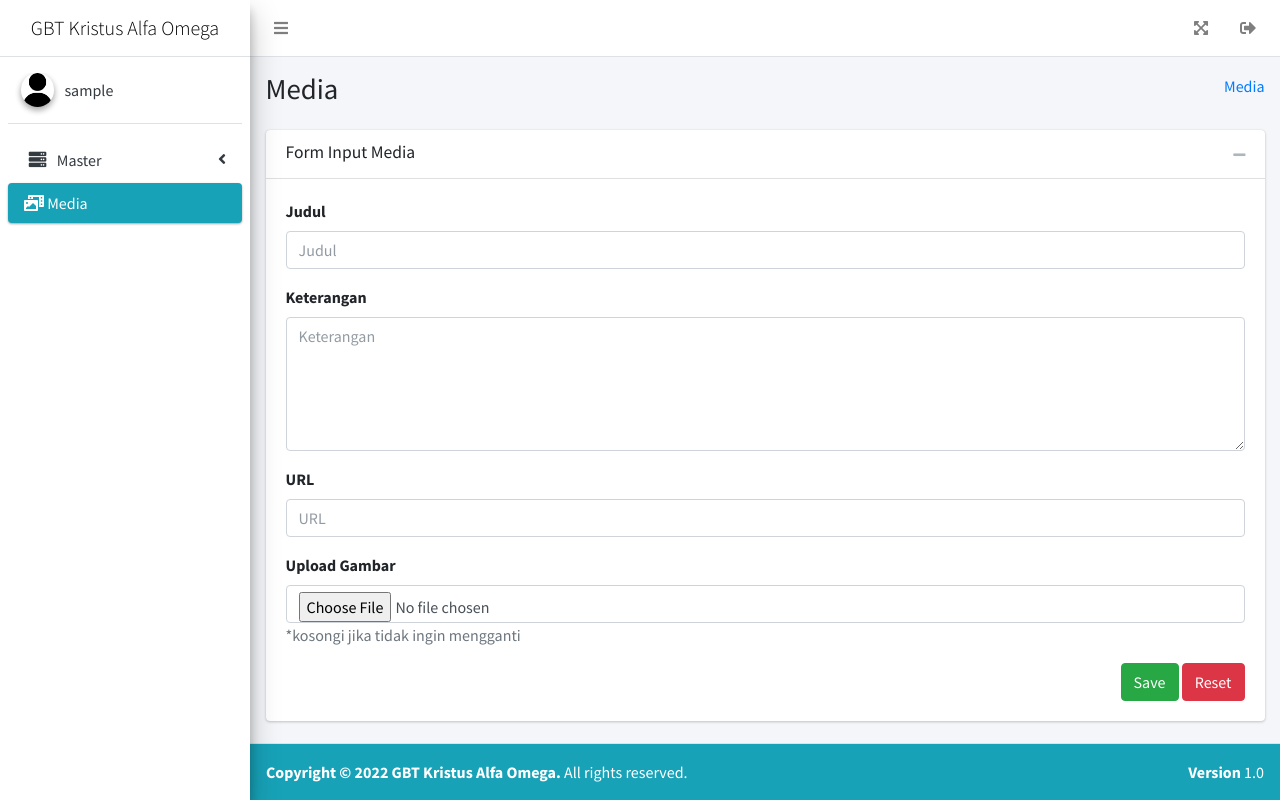
After one commit to thinkerdust/api-gereja, a CodeIgniter app: page /database/master/form_media in a window 1280 px wide. The commit adds this page. Run offline with CodeIgniter, Linux system fonts and the light colour scheme; the visitor is signed in with stand-in values (Sample User, id 1); tables that the repository leaves empty or names only in its code hold one stand-in row (values such as "Sample post"); some libraries are stand-ins or nearby versions.

Commit message:
Master - Media

```diff
--- a/application/controllers/Master.php
+++ b/application/controllers/Master.php
@@ -68,6 +68,7 @@ class Master extends CI_Controller {
 
 	public function store_jemaat()
 	{
+		$cond = [];
 		$nij = $this->input->post('nij');
 		$nama = $this->input->post('nama');
 		$no_telp = $this->input->post('no_telp');
@@ -82,7 +83,13 @@ class Master extends CI_Controller {
 			'user_level' => $user_level,
 		);
 
-		$cek = $this->Main_Model->view_by_id('jemaat', ['no_telp' => $no_telp]);
+		$cond['no_telp'] = $no_telp;
+		$cond['flag'] = 1;
+		if(!empty($nij)) {
+			$cond['nij != '] = $nij;
+		}
+
+		$cek = $this->Main_Model->view_by_id('jemaat', $cond);
 
 		if(empty($cek)) {
 			if(!empty($nij))
@@ -114,7 +121,7 @@ class Master extends CI_Controller {
 				              </button>
 				            </div>';
 	  			$this->session->set_flashdata('alert', $alert);
-	  			redirect(base_url('master/form_jemaat'));
+	  			redirect(base_url('master/form_jemaat/'.$nij));
 		    }
 		}else{
 			$alert = '<div class="alert alert-danger alert-dismissible fade show" role="alert">
@@ -124,7 +131,7 @@ class Master extends CI_Controller {
 				              </button>
 				            </div>';
 	  			$this->session->set_flashdata('alert', $alert);
-	  			redirect(base_url('master/form_jemaat'));
+	  			redirect(base_url('master/form_jemaat/'.$nij));
 		}
 
 	}
@@ -435,4 +442,151 @@ class Master extends CI_Controller {
 		$this->session->set_flashdata('alert', $alert);
     	redirect(base_url('master/berita'), 'refresh');
 	}
+
+	public function media()
+	{
+		$sidebar['sidebar'] = 'media';
+		$foot['js'] = 'master/media';
+
+		$data['alert'] = $this->session->flashdata('alert');
+		$data['data'] = '';
+
+		$this->load->view('template/header');
+		$this->load->view('template/sidebar', $sidebar);
+		$this->load->view('master/media', $data);
+		$this->load->view('template/footer', $foot);
+	}
+
+	public function ajax_data_media()
+	{
+		if($this->input->is_ajax_request()){
+			$arr = [];
+            $no = 1;
+            $data = $this->Main_Model->view_by_id('media', ['flag' => 1], 'result');
+            if(!empty($data)){
+            	foreach($data as $row => $val){
+            		$action = '<a href="'.base_url().'master/form_media/'.$val->id.'" class="btn btn-warning">Edit</a>
+                        <a href="'.base_url().'master/delete_media/'.$val->id.'" class="btn btn-danger">Hapus</a>';
+
+                    $keterangan = $val->keterangan;
+                    if(strlen($keterangan) > 100){
+                    	$keterangan = substr($val->keterangan, 0, 100).' ... ';
+                    }
+
+            		$arr[$row] = array(
+                        $no++,
+                        '<img src="'.base_url().'assets/upload/images/'.$val->image.'" class="img-fluid" style="width:100px;height:100px">',
+                        $val->judul,
+                        $keterangan,
+                        '<a target="_blank" href="'.$val->link.'">link</a>',
+                        $action
+                    );
+            	}
+            }
+            $respon = array('data' => $arr);
+            echo json_encode($respon);
+		}else{
+			show_404();
+		}
+	}
+
+	public function form_media($id = '')
+	{
+		$sidebar['sidebar'] = 'media';
+		$foot['js'] = '';
+
+		$data['data'] = $this->Main_Model->view_by_id('media', ['id'=>$id]);
+		$data['alert'] = $this->session->flashdata('alert');
+
+		$this->load->view('template/header');
+		$this->load->view('template/sidebar', $sidebar);
+		$this->load->view('master/form_media', $data);
+		$this->load->view('template/footer', $foot);
+	}
+
+	public function store_media()
+	{
+		$id = $this->input->post('id');
+		$judul = $this->input->post('judul');
+		$keterangan = $this->input->post('keterangan');
+		$link = $this->input->post('link');
+
+		$data = array(
+			'judul' => $judul,
+			'keterangan' => $keterangan,
+			'link' => $link,
+		);
+
+		// upload gambar
+		$image = $_FILES["gambar"]["name"];
+		$filename = '';
+
+		if(!empty($image)) {
+			$str_file = str_replace(' ', '', $image);
+			$filename = date('YmdHis').$str_file;
+
+		    $config['upload_path']          = './assets/upload/images/';
+		    $config['allowed_types']        = '*';
+		    $config['file_name']            = $filename;
+		    $config['max_size']             = 0;
+
+		    $this->upload->initialize($config);
+
+		    if ($this->upload->do_upload('gambar')) {
+		        $filename = $this->upload->data("file_name");
+		    }
+
+		    $data['image'] = $filename;
+		}
+
+		if(!empty($id))
+	    {
+	    	$data['update_by'] = $this->session->userdata('username');
+            $data['update_at'] = date('Y-m-d H-i-s');
+	    	$save = $this->Main_Model->process_data('media', $data, ['id' => $id]);
+	    }else{
+	    	$data['insert_by'] = $this->session->userdata('username');
+            $data['insert_at'] = date('Y-m-d H-i-s');
+	    	$save = $this->Main_Model->process_data('media', $data);
+	    }
+
+	    if($save){
+	    	$alert = '<div class="alert alert-success alert-dismissible fade show" role="alert">
+			              <strong>Sukses!</strong> Data berhasil tersimpan.
+			              <button type="button" class="close" data-dismiss="alert" aria-label="Close">
+			                <span aria-hidden="true">&times;</span>
+			              </button>
+			            </div>';
+  			$this->session->set_flashdata('alert', $alert);
+	    	redirect(base_url('master/media'), 'refresh');
+	    }else{
+	    	$alert = '<div class="alert alert-danger alert-dismissible fade show" role="alert">
+			              <strong>Error!</strong> Data gagal tersimpan.
+			              <button type="button" class="close" data-dismiss="alert" aria-label="Close">
+			                <span aria-hidden="true">&times;</span>
+			              </button>
+			            </div>';
+  			$this->session->set_flashdata('alert', $alert);
+  			redirect(base_url('master/form_media'));
+	    }
+	}
+
+	public function delete_media($id)
+	{
+		$data = array(
+					"flag" => 0,
+					"update_by" => $this->session->userdata('username'),
+            		"update_at" => date('Y-m-d')
+				);
+		$hapus = $this->Main_Model->process_data("media", $data, ['id' => $id]);
+
+		$alert = '<div class="alert alert-success alert-dismissible fade show" role="alert">
+		              <strong>Sukses!</strong> Data berhasil dihapus.
+		              <button type="button" class="close" data-dismiss="alert" aria-label="Close">
+		                <span aria-hidden="true">&times;</span>
+		              </button>
+		            </div>';
+		$this->session->set_flashdata('alert', $alert);
+    	redirect(base_url('master/media'), 'refresh');
+	}
 }
--- a/application/controllers/api/Authentication.php
+++ b/application/controllers/api/Authentication.php
@@ -33,11 +33,13 @@ class Authentication extends CI_Controller {
 					}elseif (strlen($password) > 3 && $password == $re_password && empty($check_user)) {
 
 			       		$data = array(
+			       				"nij" => $jemaat->nij,
 			       				"nama" => $nama,
 			       				"username" => $username,
 			       				"password" => password_hash($password,PASSWORD_DEFAULT),
 			       				"no_telp" => $no_telp,
 			       				"otp" => $otp,
+			       				"user_level" => $jemaat->user_level,
 			       				"flag" => 1
 			       			);
 
--- /dev/null
+++ b/application/views/master/form_media.php
@@ -0,0 +1,74 @@
+<!-- Content Wrapper. Contains page content -->
+  <div class="content-wrapper">
+    <!-- Content Header (Page header) -->
+    <section class="content-header">
+      <div class="container-fluid">
+        <div class="row mb-2">
+          <div class="col-sm-6">
+            <h1>Media</h1>
+          </div>
+          <div class="col-sm-6">
+            <ol class="breadcrumb float-sm-right">
+              <li class="breadcrumb-item active"><a href="#">Media</a></li>
+            </ol>
+          </div>
+        </div>
+      </div><!-- /.container-fluid -->
+    </section>
+
+    <!-- Main content -->
+    <section class="content">
+      <div class="container-fluid">
+        <!-- SELECT2 EXAMPLE -->
+        <div class="card card-default">
+          <div class="card-header">
+            <h3 class="card-title">Form Input Media</h3>
+
+            <div class="card-tools">
+              <button type="button" class="btn btn-tool" data-card-widget="collapse">
+                <i class="fas fa-minus"></i>
+              </button>
+            </div>
+          </div>
+          <!-- /.card-header -->
+          <div class="card-body">
+            <?php echo (isset($alert)) ? $alert:'' ;?>
+            <form method="post" action="<?php echo base_url()?>master/store_media" enctype="multipart/form-data">
+              <input type="hidden" name="id" value="<?php echo (!empty($data)) ? $data->id:'';?>">
+              <div class="form-group">
+                <label>Judul</label>
+                <input type="text" class="form-control" id="judul" name="judul" placeholder="Judul" value="<?php echo (!empty($data)) ? $data->judul:'';?>" required="">
+              </div>
+              <div class="form-group">
+                <label>Keterangan</label>
+                <textarea class="form-control" id="keterangan" name="keterangan" placeholder="Keterangan" rows="5" required=""><?php echo (!empty($data)) ? $data->keterangan:'';?></textarea>
+              </div>
+              <div class="form-group">
+                <label>URL</label>
+                <input type="text" class="form-control" id="link" name="link" placeholder="URL" value="<?php echo (!empty($data)) ? $data->link:'';?>" required="">
+              </div>
+              <div class="form-group">
+                <label>Upload Gambar</label>
+                <input type="file" name="gambar" id="gambar" class="form-control" accept="png,jpg,jpeg">
+                <span class="text-muted">*kosongi jika tidak ingin mengganti</span>
+                <?php if(!empty($data->image)):?>
+                <a target="_blank" href="<?php echo base_url('assets/upload/images/'.$data->image)?>">
+                  <p><?php echo $data->image?></p>
+                </a>
+                <?php endif;?>
+              </div>
+              <div class="text-right">
+                <button type="submit" class="btn btn-success">Save</button>
+                <button type="reset" class="btn btn-danger">Reset</button>
+              </div>
+            </form>
+          </div>
+          <!-- /.card-body -->
+        </div>
+        <!-- /.card -->
+      </div>
+      <!-- /.container-fluid -->
+    </section>
+    <!-- /.content -->
+  </div>
+  <!-- /.content-wrapper -->
--- a/application/views/template/sidebar.php
+++ b/application/views/template/sidebar.php
@@ -50,6 +50,14 @@
               </li>
             </ul>
           </li>
+          <li class="nav-item">
+            <a href="<?php echo base_url()?>master/media" class="nav-link <?php echo ($sidebar == 'media') ? 'active' : '';?>">
+              <i class="fas fa-photo-video"></i>
+              <p>
+                Media
+              </p>
+            </a>
+          </li>
         </ul>
       </nav>
       <!-- /.sidebar-menu -->
```
Also changed, not shown: application/controllers/api/Media.php (added, +34 -0 lines), application/models/Media_Model.php (added, +31 -0 lines), application/views/master/media.php (added, +60 -0 lines), assets/apps/master/media.js (added, +27 -0 lines).
